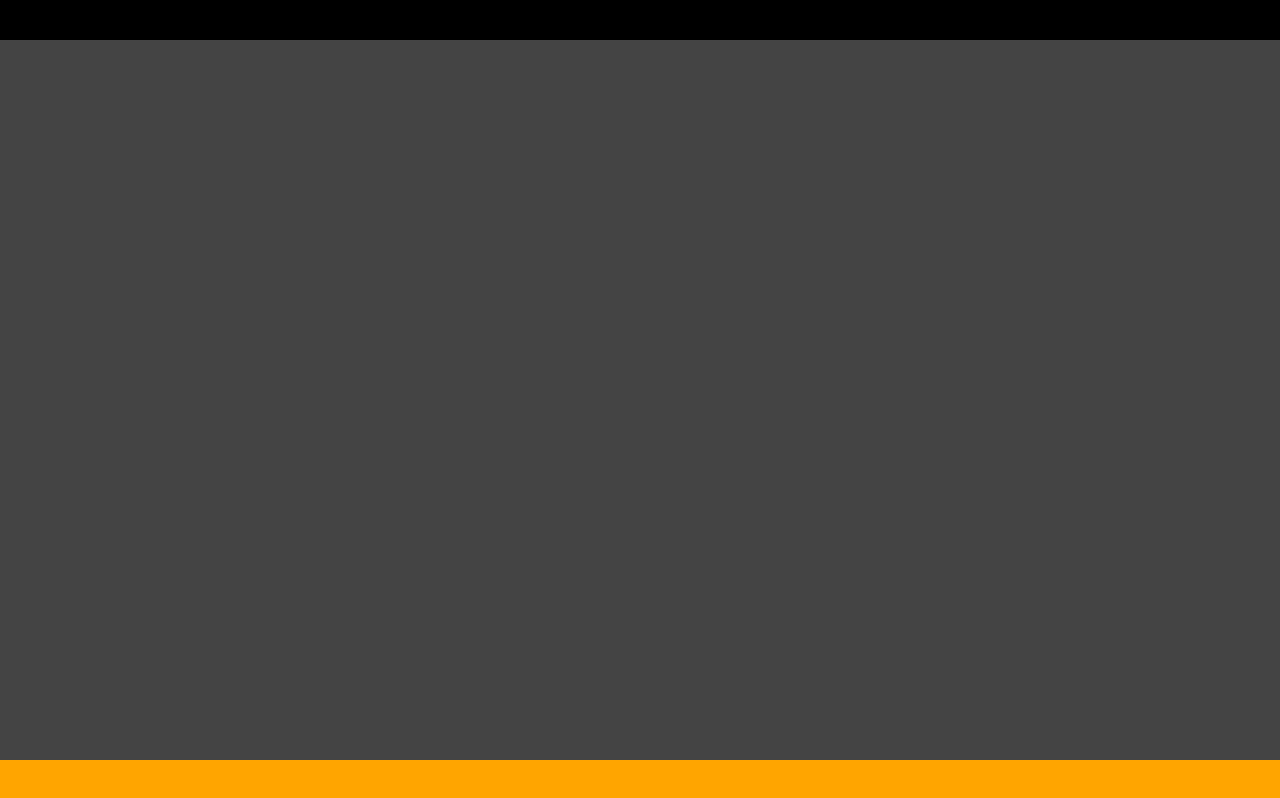
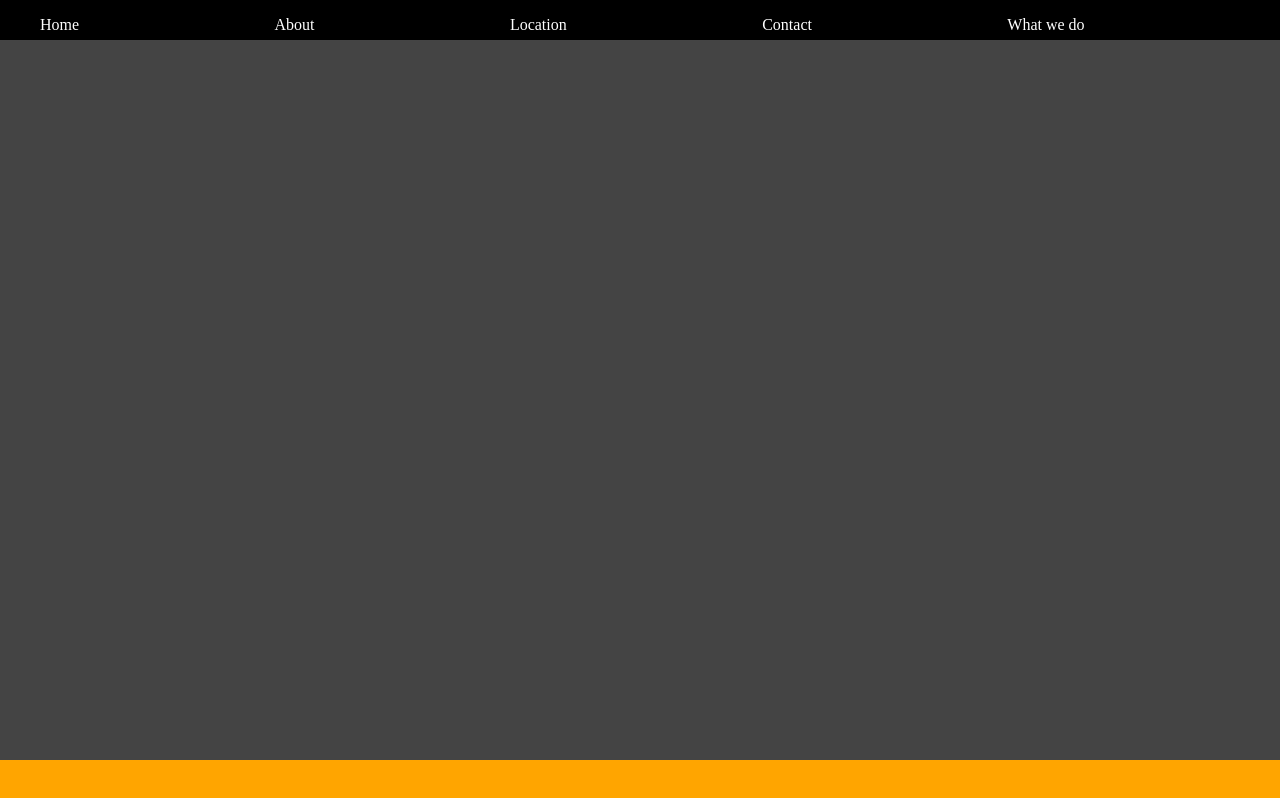
Before and after one commit to moore3071/the_sandbox, a plain HTML site: page index.html in a window 1280 px wide. Drawn offline with Linux system fonts and the light colour scheme.

Commit message:
Added the basis for a navigation bar and made text readable

```diff
--- a/index.html
+++ b/index.html
@@ -7,6 +7,14 @@
 	<body>
 		<header>
 			<nav>
+				<ul>
+					<li>Home</li>
+					<li>About</li>
+					<li>Location</li>
+					<li>Contact</li>
+					<li>What we do</li>
+				</ul>
+
 			</nav>
 		</header>
 		<div id="contentwrapper">
--- a/main.css
+++ b/main.css
@@ -3,6 +3,7 @@ html, body {
 	height: 100%;
 	margin: 0px;
 	padding: 0px;
+	color: white;
 }
 body {
 	display: flex;
@@ -16,6 +17,14 @@ header {
 nav {
 	width: 100%;
 }
+nav > ul {
+	display: flex;
+	flex-flow: row nowrap;
+	list-style-type: none;
+}
+nav > ul > li {
+	flex-grow: 1;
+}
 footer {
 	width: 100%;
 	height: 5vh;
```
